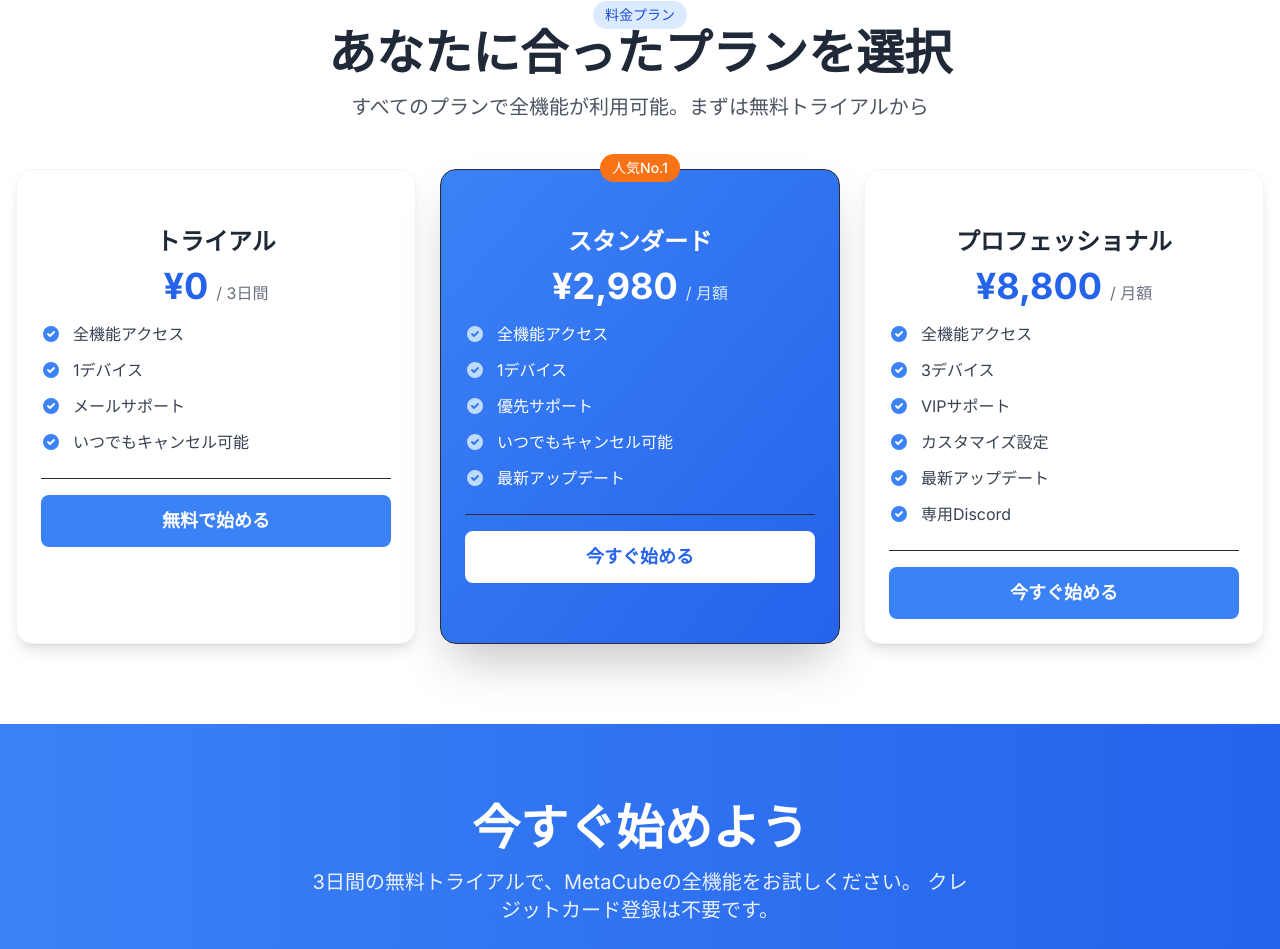
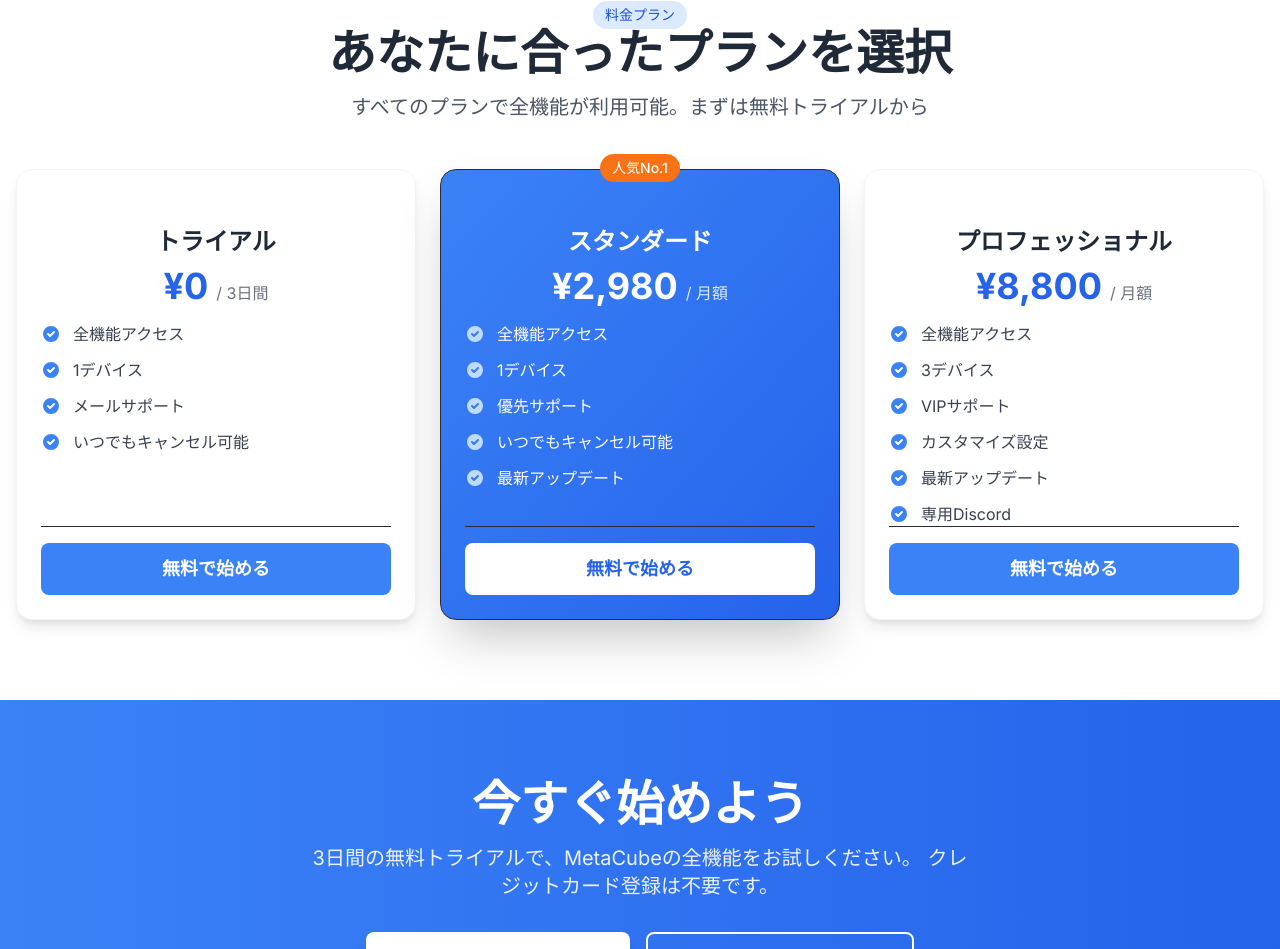
Before and after one commit to hiromps/metacube, a Next.js app: page / in a window 1280 px wide. Shown: the part 1627-2576 px from the top of the page. Built offline with nearby package versions, Linux system fonts and the light colour scheme.

Commit message:
Unify pricing card buttons and fix alignment
- Changed all pricing card buttons to say '\u7121\u6599\u3067\u59cb\u3081\u308b' (Start for free)
- Fixed button position to stay at bottom of cards using flexbox
- Added flex-grow to CardContent and mt-auto to CardFooter for consistent alignment

```diff
--- a/app/page.tsx
+++ b/app/page.tsx
@@ -238,7 +238,7 @@ export default function Home() {
                 style={{ animationDelay: `${index * 100}ms` }}
               >
                 <Card
-                  className={`h-full relative ${plan.popular ? 'bg-gradient-to-br from-blue-500 to-blue-600 text-white shadow-2xl' : 'bg-white shadow-lg border border-gray-100'}`}
+                  className={`h-full relative flex flex-col ${plan.popular ? 'bg-gradient-to-br from-blue-500 to-blue-600 text-white shadow-2xl' : 'bg-white shadow-lg border border-gray-100'}`}
                 >
                   {plan.popular && (
                     <div className="absolute -top-4 left-1/2 -translate-x-1/2">
@@ -254,7 +254,7 @@ export default function Home() {
                       <span className={`ml-2 ${plan.popular ? 'text-blue-100' : 'text-gray-500'}`}>/ {plan.duration}</span>
                     </div>
                   </CardHeader>
-                  <CardContent>
+                  <CardContent className="flex-grow">
                     <ul className="space-y-3">
                       {plan.features.map((feature, i) => (
                         <li key={i} className={`flex items-center ${plan.popular ? 'text-white' : 'text-gray-700'}`}>
@@ -266,14 +266,14 @@ export default function Home() {
                       ))}
                     </ul>
                   </CardContent>
-                  <CardFooter>
+                  <CardFooter className="mt-auto">
                     <Link href="/register" className="w-full">
                       <Button
                         className={plan.popular ? 'bg-white text-blue-600 hover:bg-blue-50' : 'bg-blue-500 text-white hover:bg-blue-600'}
                         size="lg"
                         fullWidth
                       >
-                        {plan.name === 'トライアル' ? '無料で始める' : '今すぐ始める'}
+                        無料で始める
                       </Button>
                     </Link>
                   </CardFooter>
```
